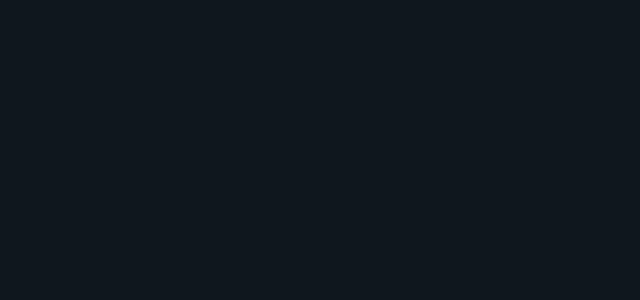
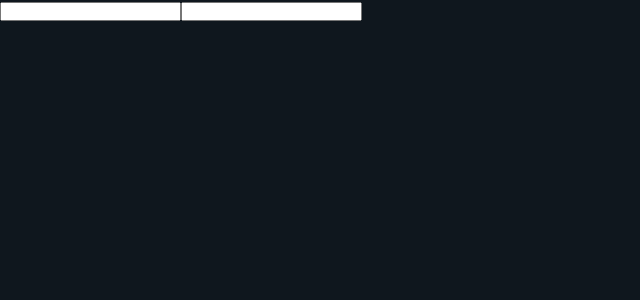
Before and after one commit to leo1104/quadb, a React (Create React App) app: page /book in a window 1280 px wide. Shown: the top 300 px of the page, without its empty margins (0-640 px from the left). Built offline with nearby package versions, Linux system fonts and the light colour scheme.

Commit message:
react router v6

```diff
--- a/package.json
+++ b/package.json
@@ -9,7 +9,7 @@
     "axios": "^0.27.2",
     "react": "^18.1.0",
     "react-dom": "^18.1.0",
-    "react-router-dom": "^5.3.0",
+    "react-router-dom": "^6.3.0",
     "react-scripts": "5.0.1",
     "web-vitals": "^2.1.4"
   },
--- a/src/App.js
+++ b/src/App.js
@@ -1,22 +1,40 @@
 import "./App.css";
-import { BrowserRouter as Router, Switch, Route } from "react-router-dom";
+import {
+  BrowserRouter,
+  Routes,
+  Route,
+} from "react-router-dom";
 import Home from "./components/Home";
 import BookTickets from "./components/BookTickets";
+import BookingForm from "./components/BookingForm";
 
 function App() {
   return (
-    <>
-    <Router>
-      <Switch>
-        <Route exact path="/">
-          <Home />
-        </Route>
-        <Route exact path="/search/:id">
-          <BookTickets />
-        </Route>
-      </Switch>
-    </Router>
-    </>
+
+<BrowserRouter>
+<Routes>
+      <Route path="/" element={<Home />}/>
+        <Route path="/search/:id" element={<BookTickets />} />
+        <Route path="/book" element={<BookingForm />} />
+
+    </Routes>
+</BrowserRouter>
+
+
+
+    // <Router>
+    //   <Switch>
+    //     <Route exact path="/">
+    //       <Home />
+    //     </Route>
+    //     <Route exact path="/search/:id">
+    //       <BookTickets />
+    //     </Route>
+    //     <Route path="/book">
+    //       <BookingForm/>
+    //     </Route>
+    //   </Switch>
+    // </Router>
   );
 }
 
--- a/src/components/BookTickets.js
+++ b/src/components/BookTickets.js
@@ -36,7 +36,7 @@ function BookTickets() {
          </div>
 
         <p className="summary">{filteredData[0].show.summary.slice(3,-4)}</p>
-      <Link to={`/`}>  <button className="book">Book Tickets</button></Link>
+      <Link to={`/book`}>  <button className="book">Book Tickets</button></Link>
         </div>
         <img className="photo" src={filteredData[0].show.image.medium}/>
         </div>
--- a/src/components/BookingForm.js
+++ b/src/components/BookingForm.js
@@ -3,7 +3,9 @@ import React from 'react'
 function BookingForm() {
   return (
     <div>
-
+        <h2></h2>
+    <input placeholder='' type='text' />
+    <input type='email' placeholder=''/>
     </div>
   )
 }
```
Also changed, not shown: 1 other file (tests, documents, lock files or other folders).
